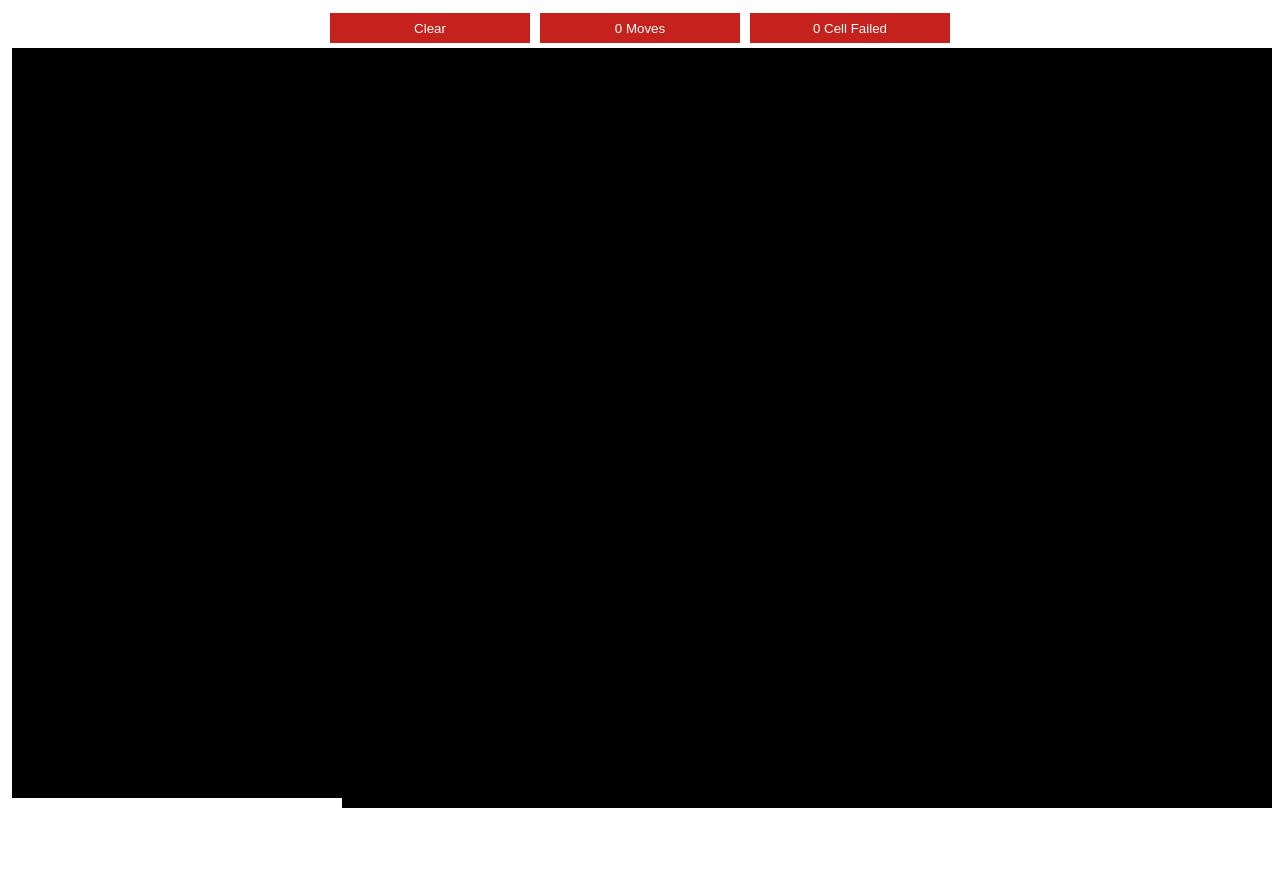
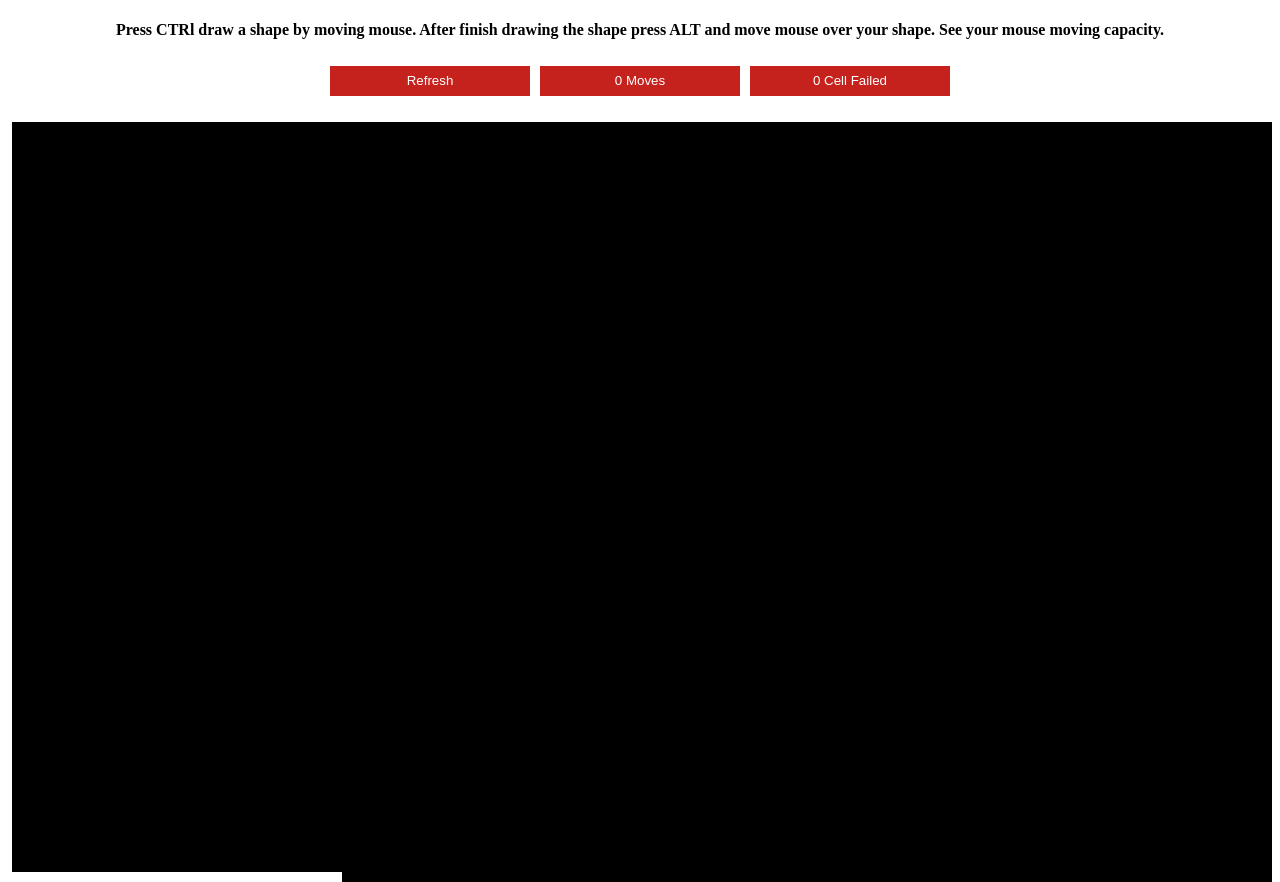
Before and after one commit to faysalcse28/custproject, a plain HTML site: page index.html in a window 1280 px wide. Before the commit the page ends 808 px from the top, so only its background shows below. Drawn offline with Linux system fonts and the light colour scheme.

Commit message:
Update index.html

```diff
--- a/index.html
+++ b/index.html
@@ -43,7 +43,8 @@
 	const windowWidtht = window.innerWidth;
 	const numDivs = (windowHeight+windowWidtht)*4.5;
 	let renderHtml = '<div class="ctrl">';
-	renderHtml += '<button onclick="clearWindow()">Clear</button>';
+	renderHtml += '<h4>Press CTRl draw a shape by moving mouse. After finish drawing the shape press ALT and move mouse over your shape. See your mouse moving capacity.<h4>';
+	renderHtml += '<button onclick="clearWindow()">Refresh</button>';
 	renderHtml += '<button id="moved">0 Moves</button>';
 	renderHtml += '<button id="failed">0 Cell Failed</button>';
 	renderHtml += '</div>';
```
